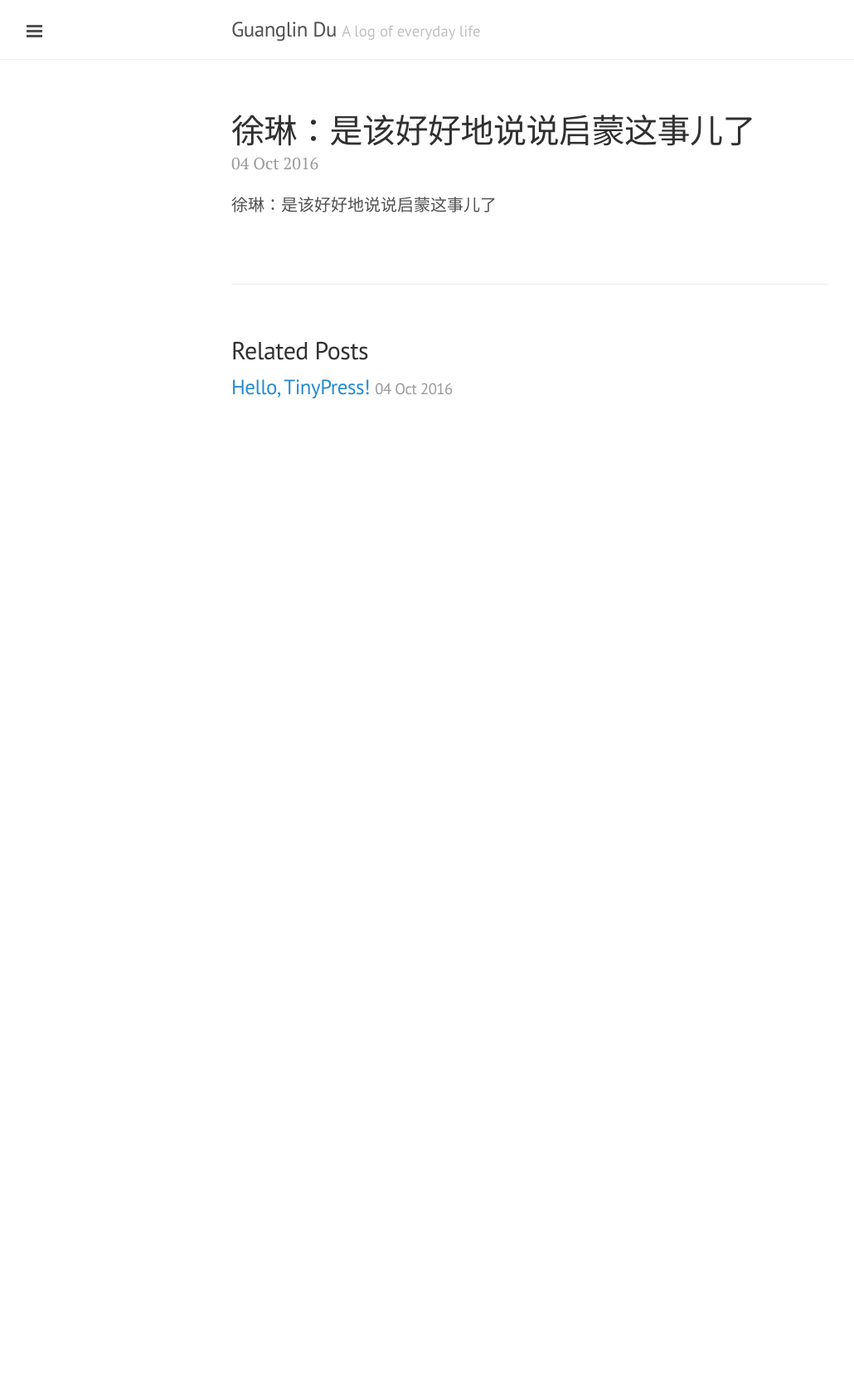
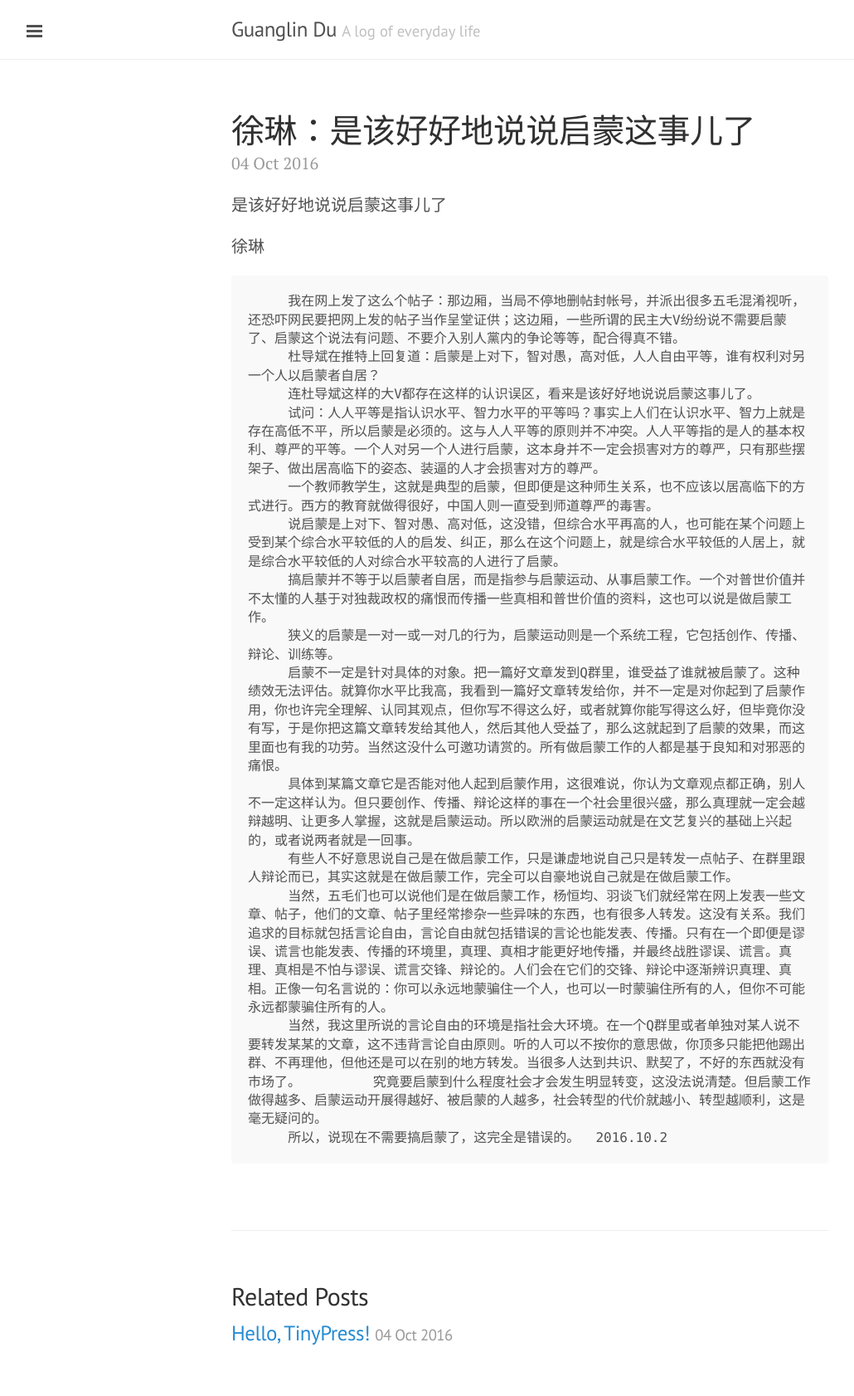
Before and after one commit to GuanglinDu/GuanglinDu.github.io, a Jekyll site: the page built from _posts/2016-10-04-hello2.markdown, in a window 1280 px wide. Shown: the whole page at 83% size, without its empty margins (1-1031 px from the left). Built offline with Jekyll 4.4.1, drawn with Linux system fonts in a browser that asks for light colours; before the commit the page ends 900 px from its top, so only the background shows below that.

Commit message:
Post update: 徐琳：是该好好地说说启蒙这事儿了

```diff
--- a/_posts/2016-10-04-hello2.markdown
+++ b/_posts/2016-10-04-hello2.markdown
@@ -3,4 +3,22 @@ published: true
 title: 徐琳：是该好好地说说启蒙这事儿了
 layout: post
 ---
-徐琳：是该好好地说说启蒙这事儿了
+是该好好地说说启蒙这事儿了
+
+徐琳
+
+         我在网上发了这么个帖子：那边厢，当局不停地删帖封帐号，并派出很多五毛混淆视听，还恐吓网民要把网上发的帖子当作呈堂证供；这边厢，一些所谓的民主大V纷纷说不需要启蒙了、启蒙这个说法有问题、不要介入别人黨内的争论等等，配合得真不错。
+         杜导斌在推特上回复道：启蒙是上对下，智对愚，高对低，人人自由平等，谁有权利对另一个人以启蒙者自居？
+         连杜导斌这样的大V都存在这样的认识误区，看来是该好好地说说启蒙这事儿了。
+         试问：人人平等是指认识水平、智力水平的平等吗？事实上人们在认识水平、智力上就是存在高低不平，所以启蒙是必须的。这与人人平等的原则并不冲突。人人平等指的是人的基本权利、尊严的平等。一个人对另一个人进行启蒙，这本身并不一定会损害对方的尊严，只有那些摆架子、做出居高临下的姿态、装逼的人才会损害对方的尊严。
+         一个教师教学生，这就是典型的启蒙，但即便是这种师生关系，也不应该以居高临下的方式进行。西方的教育就做得很好，中国人则一直受到师道尊严的毒害。
+         说启蒙是上对下、智对愚、高对低，这没错，但综合水平再高的人，也可能在某个问题上受到某个综合水平较低的人的启发、纠正，那么在这个问题上，就是综合水平较低的人居上，就是综合水平较低的人对综合水平较高的人进行了启蒙。
+         搞启蒙并不等于以启蒙者自居，而是指参与启蒙运动、从事启蒙工作。一个对普世价值并不太懂的人基于对独裁政权的痛恨而传播一些真相和普世价值的资料，这也可以说是做启蒙工作。
+         狭义的启蒙是一对一或一对几的行为，启蒙运动则是一个系统工程，它包括创作、传播、辩论、训练等。
+         启蒙不一定是针对具体的对象。把一篇好文章发到Q群里，谁受益了谁就被启蒙了。这种绩效无法评估。就算你水平比我高，我看到一篇好文章转发给你，并不一定是对你起到了启蒙作用，你也许完全理解、认同其观点，但你写不得这么好，或者就算你能写得这么好，但毕竟你没有写，于是你把这篇文章转发给其他人，然后其他人受益了，那么这就起到了启蒙的效果，而这里面也有我的功劳。当然这没什么可邀功请赏的。所有做启蒙工作的人都是基于良知和对邪恶的痛恨。
+         具体到某篇文章它是否能对他人起到启蒙作用，这很难说，你认为文章观点都正确，别人不一定这样认为。但只要创作、传播、辩论这样的事在一个社会里很兴盛，那么真理就一定会越辩越明、让更多人掌握，这就是启蒙运动。所以欧洲的启蒙运动就是在文艺复兴的基础上兴起的，或者说两者就是一回事。
+         有些人不好意思说自己是在做启蒙工作，只是谦虚地说自己只是转发一点帖子、在群里跟人辩论而已，其实这就是在做启蒙工作，完全可以自豪地说自己就是在做启蒙工作。
+         当然，五毛们也可以说他们是在做启蒙工作，杨恒均、羽谈飞们就经常在网上发表一些文章、帖子，他们的文章、帖子里经常掺杂一些异味的东西，也有很多人转发。这没有关系。我们追求的目标就包括言论自由，言论自由就包括错误的言论也能发表、传播。只有在一个即便是谬误、谎言也能发表、传播的环境里，真理、真相才能更好地传播，并最终战胜谬误、谎言。真理、真相是不怕与谬误、谎言交锋、辩论的。人们会在它们的交锋、辩论中逐渐辨识真理、真相。正像一句名言说的：你可以永远地蒙骗住一个人，也可以一时蒙骗住所有的人，但你不可能永远都蒙骗住所有的人。
+         当然，我这里所说的言论自由的环境是指社会大环境。在一个Q群里或者单独对某人说不要转发某某的文章，这不违背言论自由原则。听的人可以不按你的意思做，你顶多只能把他踢出群、不再理他，但他还是可以在别的地方转发。当很多人达到共识、默契了，不好的东西就没有市场了。         究竟要启蒙到什么程度社会才会发生明显转变，这没法说清楚。但启蒙工作做得越多、启蒙运动开展得越好、被启蒙的人越多，社会转型的代价就越小、转型越顺利，这是毫无疑问的。
+         所以，说现在不需要搞启蒙了，这完全是错误的。
+ 2016.10.2
```
